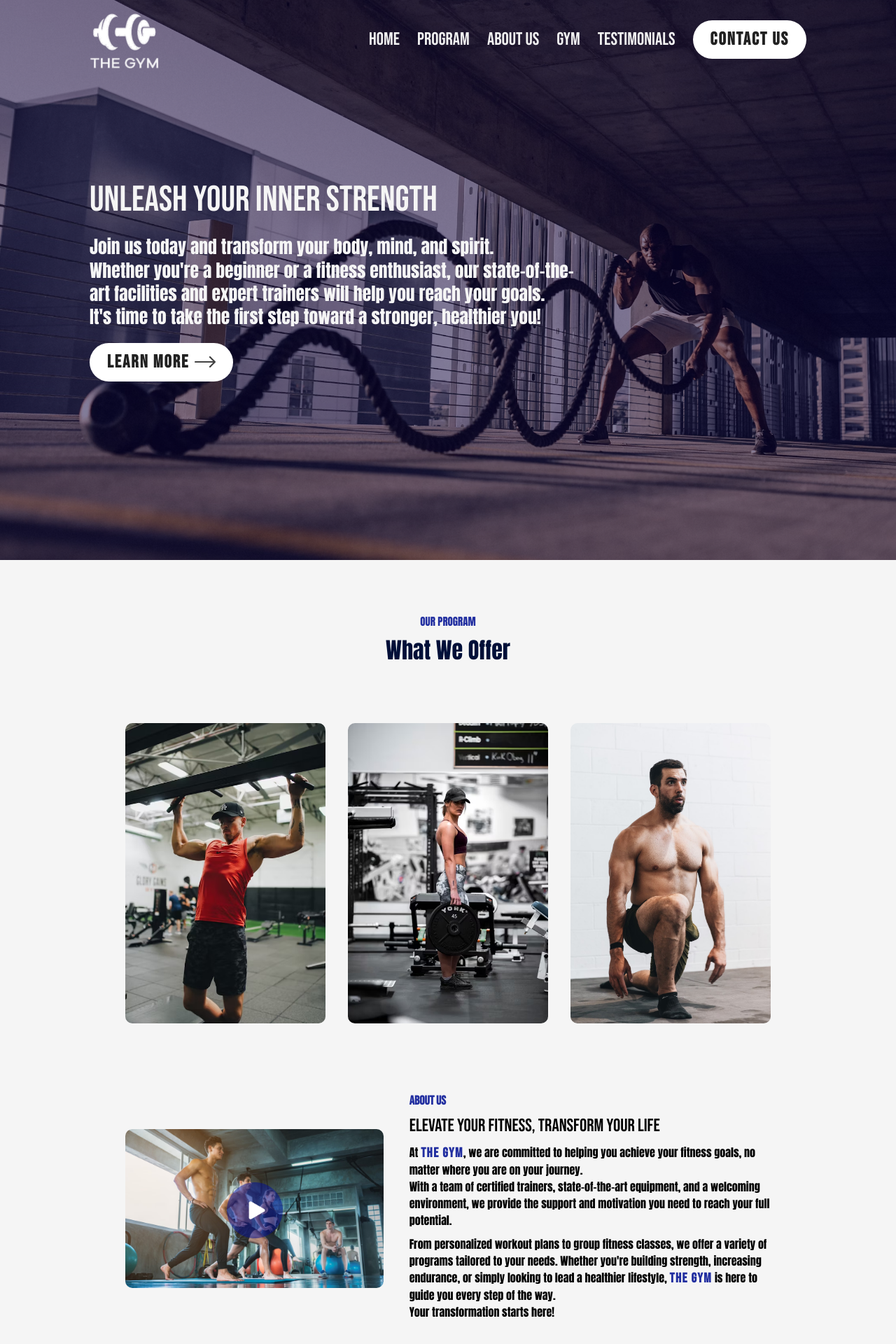
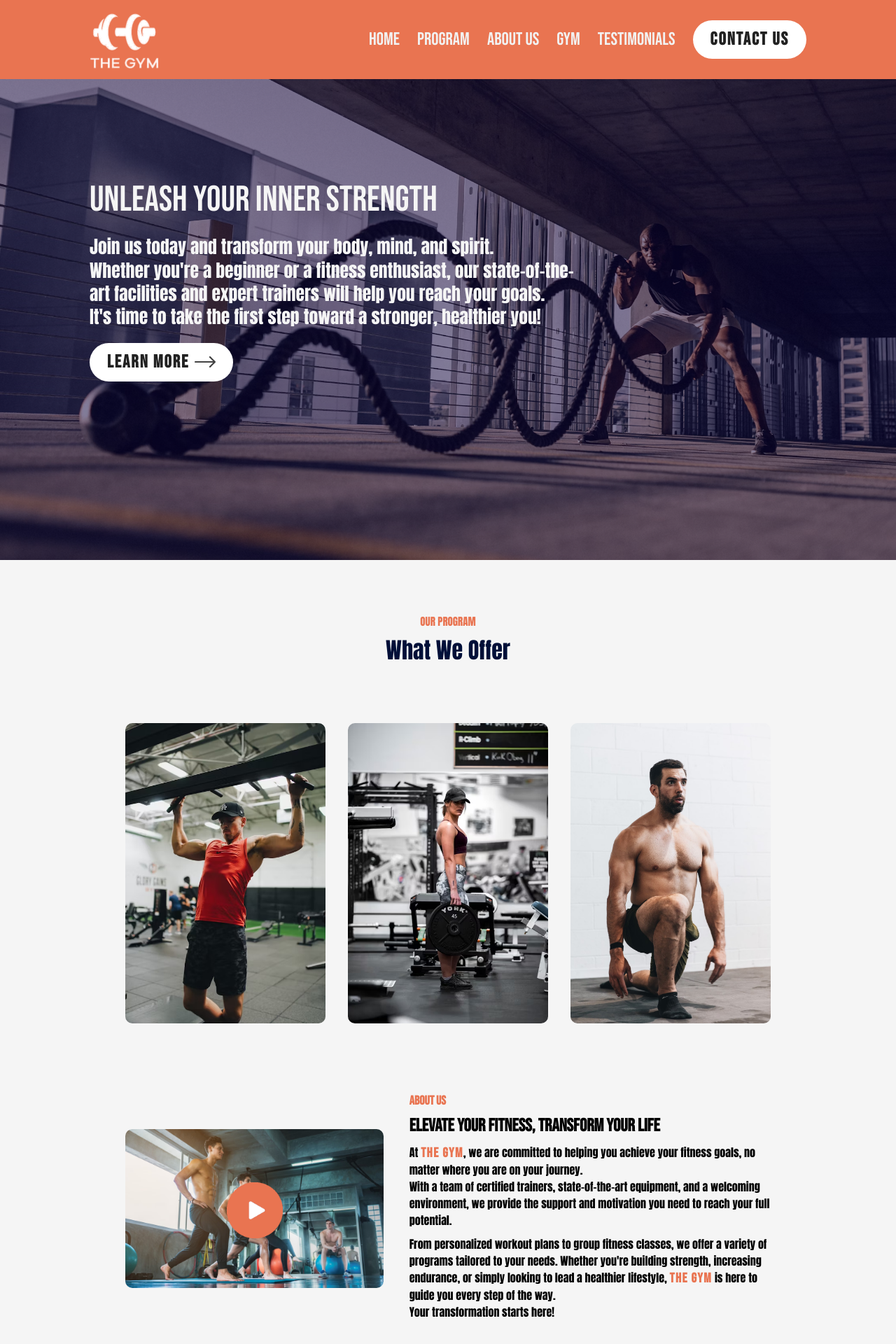
Before and after one commit to SilviaSaverino/Gym-site-react, a React (Vite) app: page / in a window 1280 px wide. Shown: the top 1920 px of the page at 70% size. Built offline with nearby package versions, Linux system fonts and the light colour scheme.

Commit message:
replace color #212EA0 with #E97451

```diff
--- a/src/Components/About/About.css
+++ b/src/Components/About/About.css
@@ -30,19 +30,21 @@
 
 .about-right p {
     margin-bottom: 10px;
+    font-weight: normal;
 }
 
 
 .about h3,
 .about h2 {
     font-family: "Bebas Neue", sans-serif;
+    font-weight: 600;
 }
 
 .about h3 {
     font-size: 18px;
-    font-weight: 600;
-    color: #212EA0
+    color: #e97451;
 }
+
 
 .about h2 {
     font-size: 1.6rem;
--- a/src/Components/Hero/Hero.css
+++ b/src/Components/Hero/Hero.css
@@ -18,7 +18,7 @@
 }
 
 .hero-text h1 {
-    font-family: "Bebas Neue", sans-serif;
+     font-family: "Bebas Neue", sans-serif;
 }
 
 .hero-text p {
--- a/src/Components/Navbar/Navbar.css
+++ b/src/Components/Navbar/Navbar.css
@@ -10,6 +10,7 @@ nav {
     position: fixed;
     top: 0;
     left: 0;
+    z-index: 5;
 }
 
 ul {
@@ -28,3 +29,8 @@ li {
 .logo {
     width: 100px;
 }
+
+.dark-nav {
+    background-color:#e97451;
+    transition: 0.5s;
+}
--- a/src/Components/Navbar/Navbar.jsx
+++ b/src/Components/Navbar/Navbar.jsx
@@ -4,7 +4,7 @@ import logo from '../../assets/logo-white.png'
 
 export const Navbar = () => {
     return (
-        <nav className='container'>
+        <nav className='container dark-nav'>
             <img className="logo" src={logo} alt="gym website logo featuring a dumbbell" />
             <ul>
                 <li>Home</li>
--- a/src/Components/Title/Title.css
+++ b/src/Components/Title/Title.css
@@ -1,6 +1,6 @@
 .title {
     text-align: center;
-    color: #212EA0;
+    color: #E97451;
     font-size: 15px;
     font-weight: 600;
     margin: 70px 0 30px;
--- a/src/index.css
+++ b/src/index.css
@@ -29,7 +29,7 @@ span {
     font-size: 1.2rem;
     letter-spacing: 1.5px;
     font-weight: 600;
-    color: #212EA0;
+    color: #E97451;
 }
 
 .btn {
```
Also changed, not shown: src/assets/play-icon.png.
